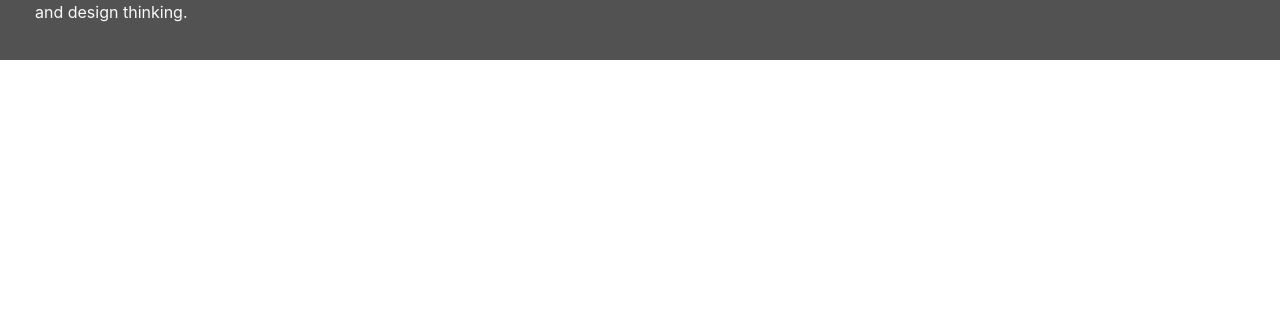
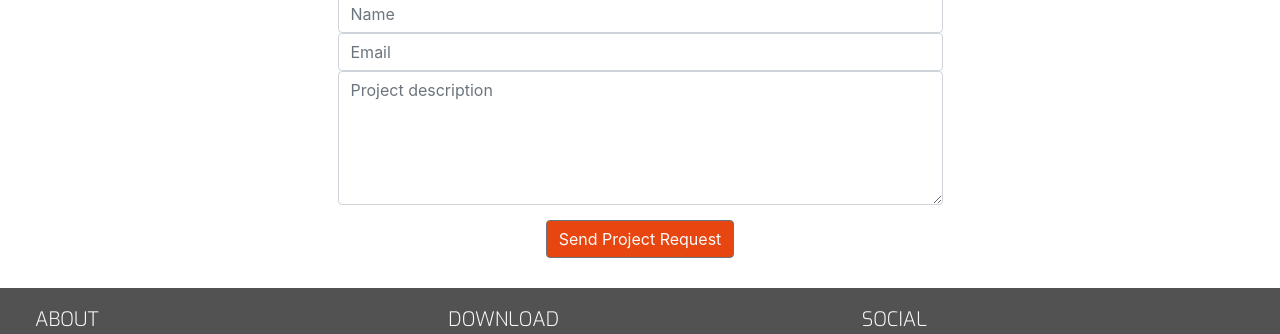
Before and after one commit to Crimson-Wizard/resume-project, a plain HTML site: page contact.html in a window 1280 px wide. Shown: the part 469-803 px from the top of the page. Drawn offline with nearby package versions, Linux system fonts and the light colour scheme; a web font is replaced by a local one.

Commit message:
complete

```diff
--- a/assets/css/style.css
+++ b/assets/css/style.css
@@ -33,6 +33,10 @@
 
 .ui-menu-color-download {
     background-color: #525252;
+}
+
+.bg-color-contact {
+    background-color: #fff;
 }
 
 /* ----------------------------------------Special paddings/margins/text */
@@ -335,3 +339,36 @@ footer {
 .history-items {
     margin-bottom: 30px;
 }
+
+/* ----------------------------------------contact form*/
+
+.contac-heading {
+    font-family: "Exo", sans-serif;
+    font-weight: 300;
+    margin-top: 25px;
+    margin-bottom: 20px;
+}
+
+.center-form {
+    padding: 10px;
+    margin: 0 auto;
+    max-width: 70%;
+}
+
+button[type="submit"] {
+    margin-top: 15px;
+    margin-bottom: 20px;
+    color: #fafafa;
+    background-color: #e84610;
+}
+
+/* ----------------------------------------media queries*/
+
+@media(min-width: 992px) {
+    .center-form {
+        padding-top: 30px;
+        min-height: 240px;
+        margin: 0 auto;
+        max-width: 50%;
+    }
+}
--- a/contact.html
+++ b/contact.html
@@ -8,7 +8,7 @@
     <link rel="stylesheet" href="https://maxcdn.bootstrapcdn.com/font-awesome/4.7.0/css/font-awesome.min.css" type="text/css" />
     <link rel="stylesheet" href="https://cdnjs.cloudflare.com/ajax/libs/hover.css/2.1.1/css/hover-min.css" type="text/css" />
     <link rel="stylesheet" href="assets/css/style.css">
-    <title>Document</title>
+    <title>Rosie</title>
 </head>
 <body>
     <header>
@@ -25,16 +25,16 @@
                     <div class="col">
                         <ul id="nav" class="list-inline menucontainer">
                             <li class="col-6 col-sm-3 list-inline-item ui-menu-color-home menuitem">
-                                <a href="#" class="hvr-sweep-to-bottom"><i class="fa fa-home" aria-hidden="true"></i><span>Home</span></a>
+                                <a href="index.html" class="hvr-sweep-to-bottom"><i class="fa fa-home" aria-hidden="true"></i><span>Home</span></a>
                             </li>
                             <li class="col-6 col-sm-3 list-inline-item ui-menu-color-resume menuitem">
-                                <a href="#" class="hvr-sweep-to-bottom"><i class="fa fa-graduation-cap" aria-hidden="true"></i><span>Resume</span></a>
+                                <a href="resume.html" class="hvr-sweep-to-bottom"><i class="fa fa-graduation-cap" aria-hidden="true"></i><span>Resume</span></a>
                             </li>
                             <li class="col-6 col-sm-3 list-inline-item ui-menu-color-contact menuitem">
-                                <a href="#" class="hvr-sweep-to-bottom"><i class="fa fa-comment-o" aria-hidden="true"></i><span>Contact</span></a>
+                                <a href="contact.html" class="hvr-sweep-to-bottom"><i class="fa fa-comment-o" aria-hidden="true"></i><span>Contact</span></a>
                             </li>
                             <li class="col-6 col-sm-3 list-inline-item ui-menu-color-download menuitem">
-                                <a href="#" class="hvr-sweep-to-bottom"><i class="fa fa-download" aria-hidden="true"></i><span>Download CV</span></a>
+                                <a href="assets/cv/sample-cv.pdf" target="_blank" class="hvr-sweep-to-bottom"><i class="fa fa-download" aria-hidden="true"></i><span>Download CV</span></a>
                             </li>
                         </ul>
                     </div>
@@ -42,7 +42,27 @@
             </div>
         </div>
     </header>
-    <section>
+    <section class="container-fluid">
+        <div class="row bg-color-contact">
+            <div class="col">
+                <h3 class="contact-heading uppercase text-center">Got a project in mind?</h3>
+                <h5 class="uppercase text-center">Let's work together!</h5>
+
+                <div class="center-form">
+                    <form>
+                        <input type="text" name="name" id="fullname" class="form-control" placeholder="Name" required />
+                        <input type="email" name="email" id="emailaddress" class="form-control" placeholder="Email" required />
+                        <textarea rows="5" name="projectsummary" id="projectsummary" class="form-control" placeholder="Project description" required></textarea>
+                        <div class="form-row text-center">
+                            <div class="col">
+                                <button type="submit" class="btn btn-secondary">Send Project Request</button>
+                            </div>
+                        </div>
+                    </form>
+                </div>
+
+            </div>
+        </div>
 
     </section>
     <footer class="container-fluid">
@@ -57,7 +77,7 @@
                 <h5 class="uppercase general-sub">Download</h5>
                 <p class="inline-block">
                     Need a printable version of my CV? Download it here.
-                    <a href="#" target="_blank" class="cv-pdf">
+                    <a href="assets/cv/sample-cv.pdf" target="_blank" class="cv-pdf">
                         <i class="fa fa-download" aria-hidden="true"></i>
                         <span class="sr-only">Download link.</span>
                     </a>
```
Also changed, not shown: index.html (+6 -6 lines), resume.html (+5 -5 lines), 1 other file.
